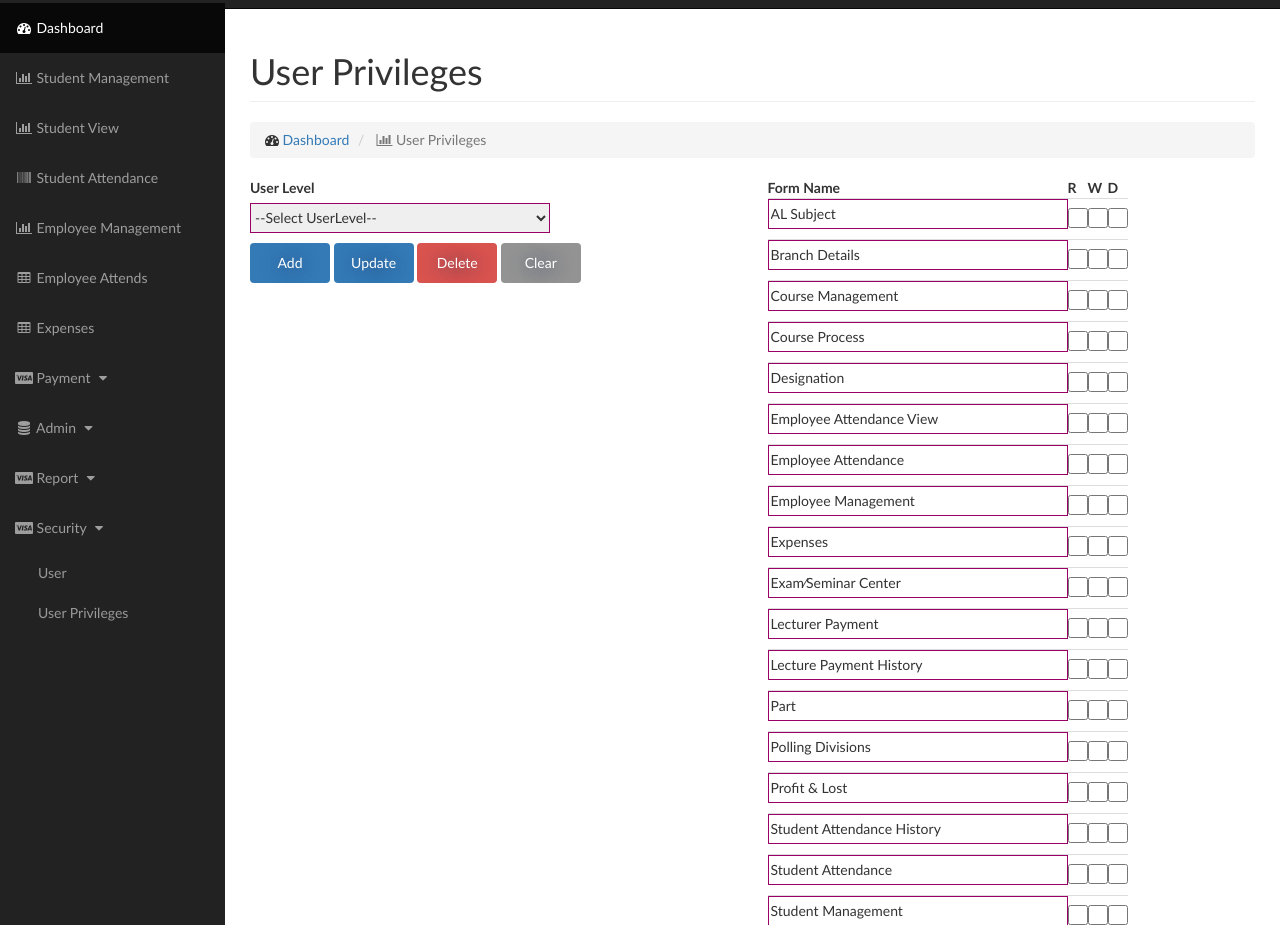
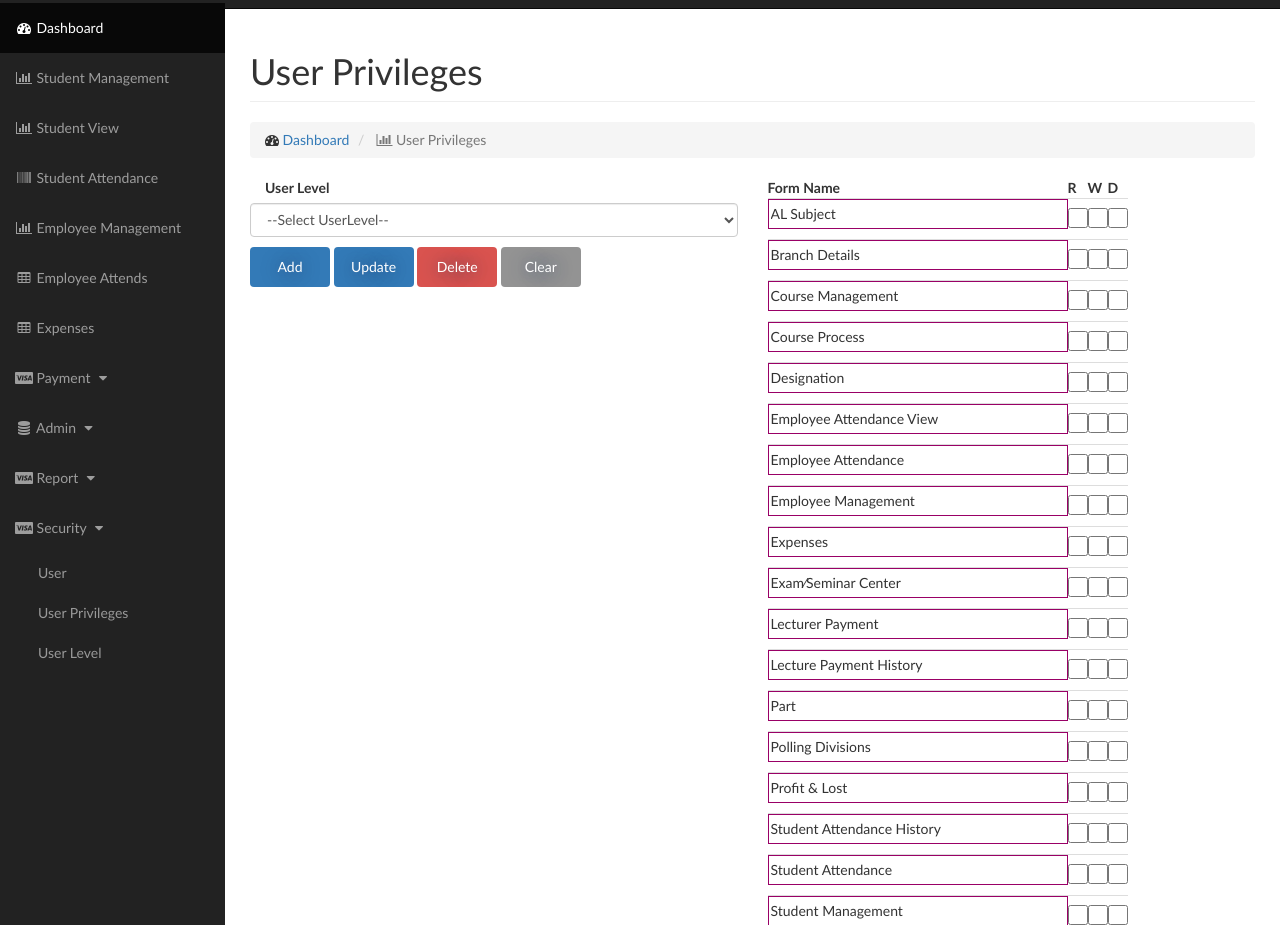
Before and after one commit to ibsinfos/kelani, a PHP site: page /userPrivileges.php in a window 1280 px wide, after a click on "Security". Shown: the part 48-973 px from the top of the page. Run offline with PHP 8.4, Linux system fonts and the light colour scheme; a user stored in the database is signed in; data comes from the database, SQL or seed files in the repository.

Commit message:
user privilage add & user level

```diff
--- a/inc/top.php
+++ b/inc/top.php
@@ -62,7 +62,7 @@
           <ul id="security_list" class="collapse">
           	<li> <a href="user.php"> User</a> </li>
             <li> <a href="userPrivileges.php"> User Privileges</a> </li>
-            <!--<li> <a href="employee_payments.php"> Employee Payment</a> </li>-->
+            <li> <a href="userlevel.php"> User Level</a> </li>
           </ul>
         </li>
       </ul>
--- a/userPrivileges.php
+++ b/userPrivileges.php
@@ -77,8 +77,9 @@ include_once './inc/top.php';
                     <form method="post" action="controller/userPrivilegesController.php" target="_self" data-toggle="validator" id="usrpri">
                         <div class="col-lg-6">
 
-                        <label>User Level</label><br/>
-                        <select name="cmbUserLevel" id="cmbUserLevel">
+                        <div class="form-group">
+                        <label class="control-label col-md-4">User Level</label><br/>
+                        <select class="form-control col-md-8" name="cmbUserLevel" id="cmbUserLevel">
                         <option value='0'>        --Select UserLevel--</option>
                         		<?php
                                 include_once 'dbconfig.php';
@@ -92,9 +93,10 @@ include_once './inc/top.php';
                                 }
                                 ?>
                         </select>
+                        </div>
 
-
-                    <div><?php if($permissions[0]['W']){?>
+                    <div>
+                        <?php if($permissions[0]['W']){?>
                         <input name="btnAdd" type="submit" value="Add" class="btn btn-primary"/>
                         <input name="btnUpdate" onclick="" type="submit" value="Update" class="btn btn-primary"/>
                         <?php } else {
```
Also changed, not shown: userlevel_list.php (added, +12 -0 lines).
